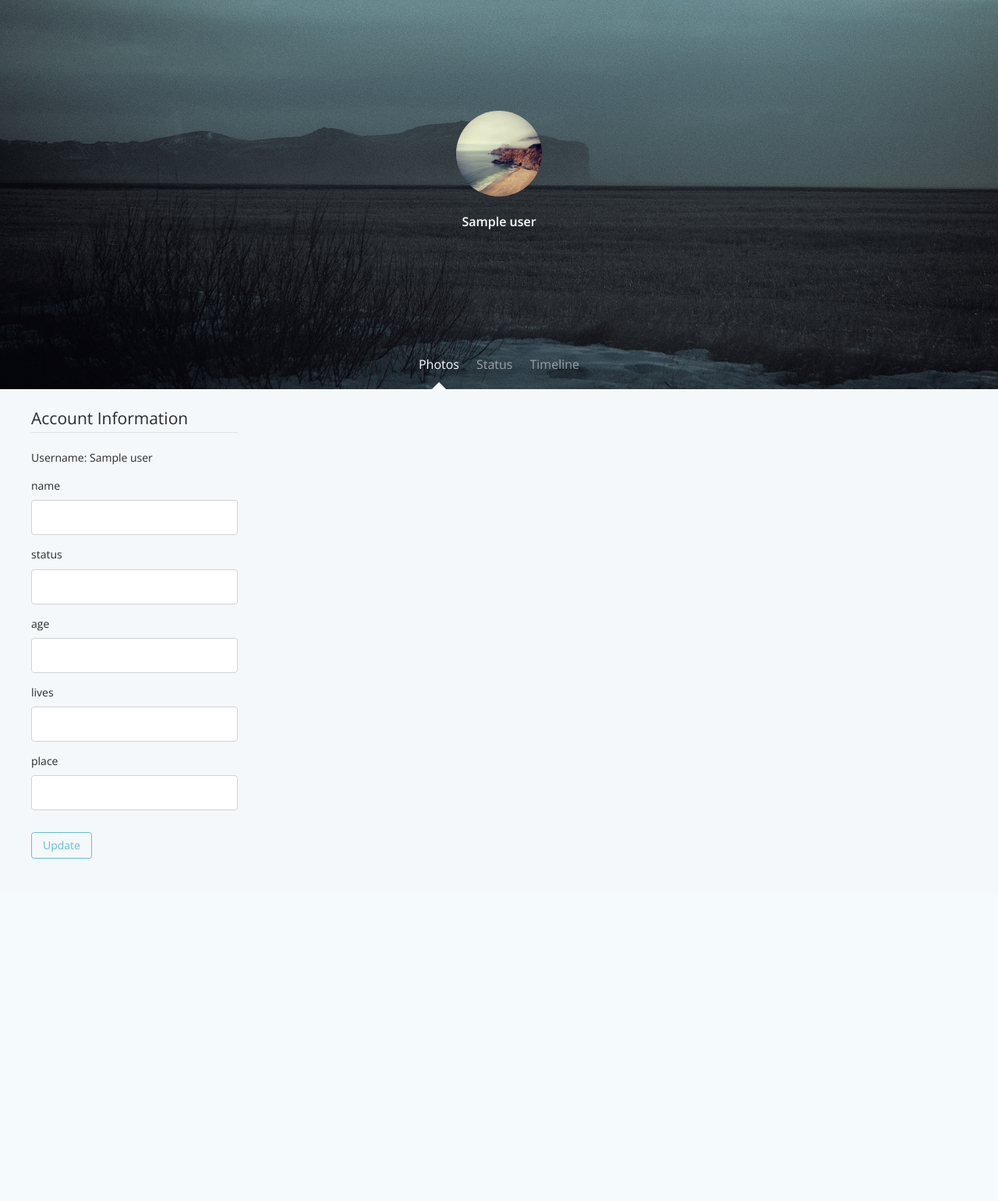
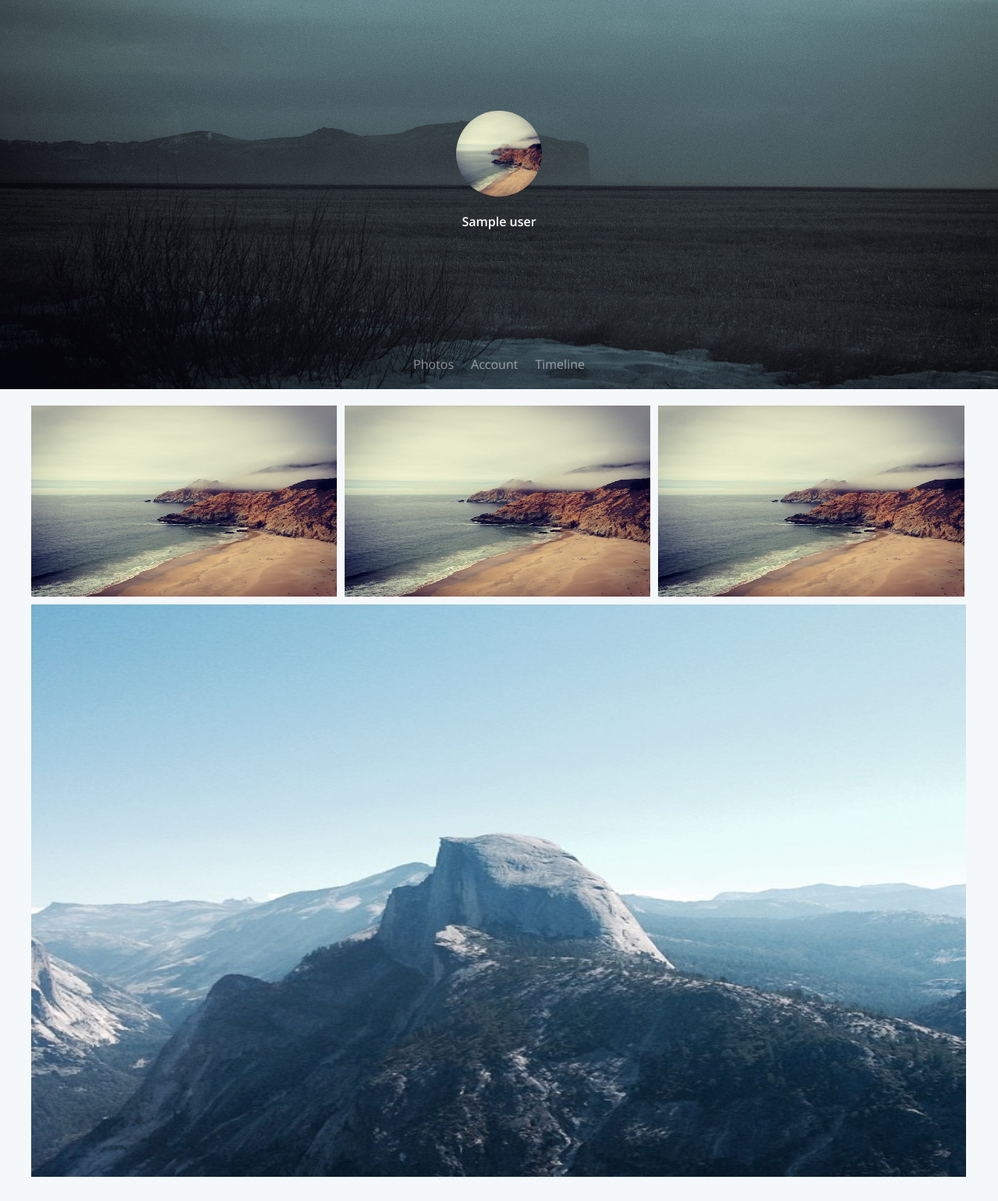
Before and after one commit to Vishal-V/PiperNet, a Flask app: page /profile in a window 1280 px wide. Shown: the part 50-1590 px from the top of the page at 78% size. Before the commit the page ends 1151 px from the top, so only its background shows below. Run offline with Flask 2, Linux system fonts and the light colour scheme; a user stored in the database is signed in; a database or web service that is not in the repository returns one stand-in record (values such as "Sample title"); some libraries are stand-ins or nearby versions.

Commit message:
Profile Page edits

```diff
--- a/ServerSide/DBClasses/forms.py
+++ b/ServerSide/DBClasses/forms.py
@@ -27,12 +27,12 @@ class LoginForm(FlaskForm):
     submit = SubmitField('Login')
 
 class ProfileForm(FlaskForm):
-	name = StringField('name', validators=[DataRequired(), Length(min=2, max=15)])
-	status = StringField('status', validators=[DataRequired()])
-	age = IntegerField('age', validators=[DataRequired()])
-	lives = StringField('lives', validators=[DataRequired()])
-	place = StringField('place', validators=[DataRequired()])
-	submit = SubmitField('Update')
+	name = StringField('Name', validators=[DataRequired(), Length(min=2, max=15)])
+	status = StringField('Status', validators=[DataRequired()])
+	age = IntegerField('Age', validators=[DataRequired()])
+	lives = StringField('Lives', validators=[DataRequired()])
+	place = StringField('Place', validators=[DataRequired()])
+	submit = SubmitField('Update Profile')
 
 	def check_username(self, username):
 		user = User.fetch_username(username.data)
--- a/main.py
+++ b/main.py
@@ -48,6 +48,7 @@ def home():
     return render_template('login.html', title='Home')
 
 @app.route("/profile", methods=['GET', 'POST'])
+@login_required
 def profile():
     form = ProfileForm()
     if form.validate_on_submit():
--- a/templates/profile.html
+++ b/templates/profile.html
@@ -85,22 +85,22 @@
 
         <nav class="profile-header-nav">
           <ul class="nav nav-tabs justify-content-center">
-            <li class="nav-item active">
-              <a class="nav-link" href="#">Photos</a>
+            <li class="nav-item">
+              <a class="nav-link" href="#" id="pictures">Photos</a>
             </li>
             <li class="nav-item">
-              <a class="nav-link" href="#">Status</a>
+              <a class="nav-link" href="#" id="status">Account</a>
             </li>
             <li class="nav-item">
-              <a class="nav-link" href="#">Timeline</a>
+              <a class="nav-link" href="#" id="timeline">Timeline</a>
             </li>
           </ul>
         </nav>
       </div>
 
-    <div class="container my-4" data-grid="images">
+    <div class="container col-md-6" id="account" style="display:none;" data-grid="">
       <div class="content-section">
-
+        <br><br>
         <form method="POST" action="profile">
           {{ form.hidden_tag() }}
           <fieldset class="form-group">
@@ -109,8 +109,9 @@
             </legend>
             <div class="form-group">
               <div>
-                <span>Username: </span>
-                {{ current_user.password }}
+                <legend class="border-bottom mb-4">
+                  Username: <strong>{{ current_user.password }}</strong>
+                </legend>
               </div>
             </div>
 
@@ -193,4 +194,31 @@
       </div>
     </div>
 
+    <div class="container my-4" id="photos" data-grid="images">
+      <div>
+        <img data-width="640" data-height="400" data-action="zoom" src="{{ url_for('static', filename='res/image_1.jpg') }}">
+      </div>
+
+      <div>
+        <img data-width="640" data-height="400" data-action="zoom" src="{{ url_for('static', filename='res/image_1.jpg') }}">
+      </div>
+
+      <div>
+        <img data-width="640" data-height="400" data-action="zoom" src="{{ url_for('static', filename='res/image_1.jpg') }}">
+      </div>
+
+      <div>
+        <img data-width="640" data-height="400" data-action="zoom" src="{{ url_for('static', filename='res/image_2.jpg') }}">
+      </div>
+    </div>
+
+    <script type="text/javascript">
+
+
+      $('#status').click(function() {
+      $('#account').toggle('slow', function() {});
+      $('#photos').toggle('slow', function() {});
+      });
+
+    </script>
 {% endblock content %}
```
